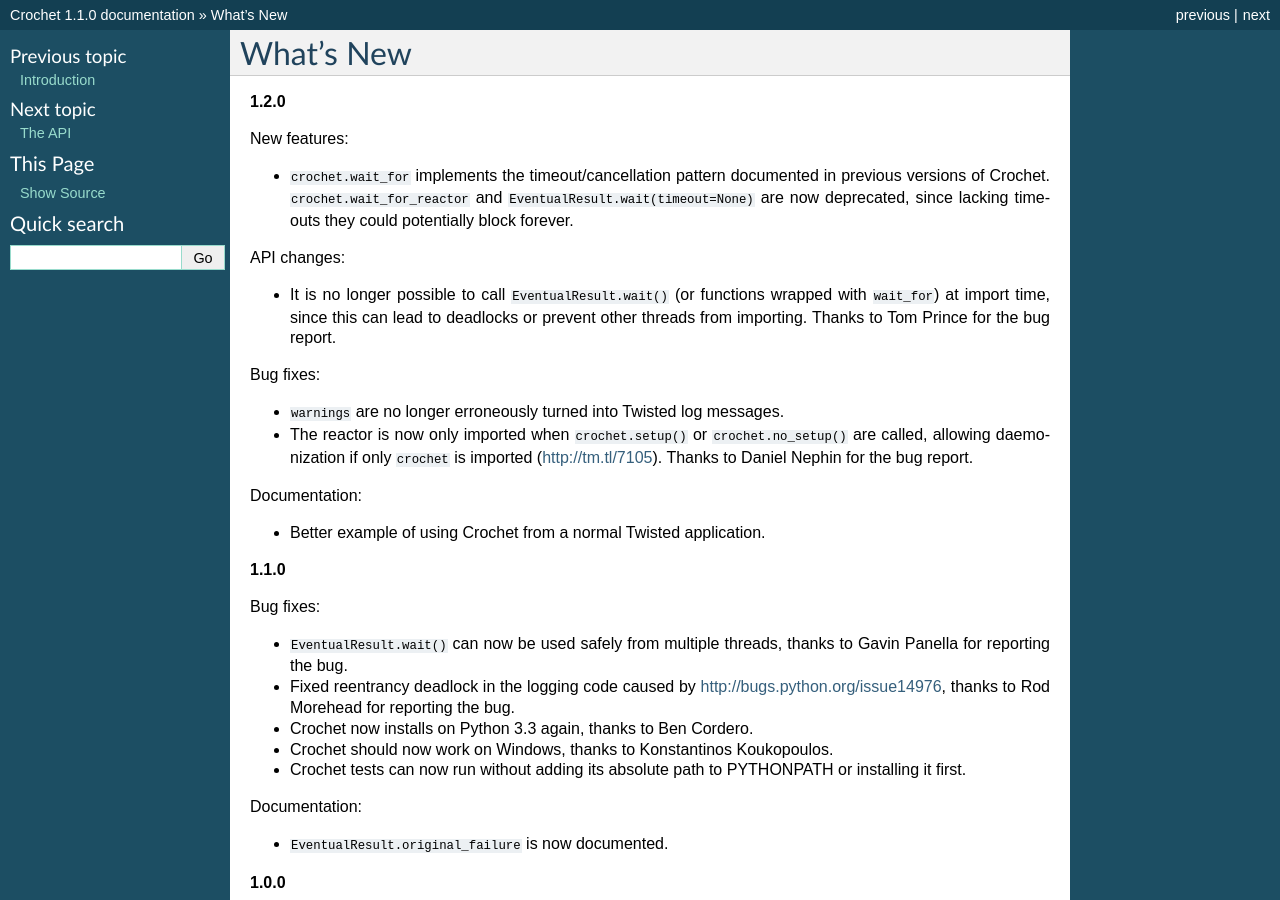
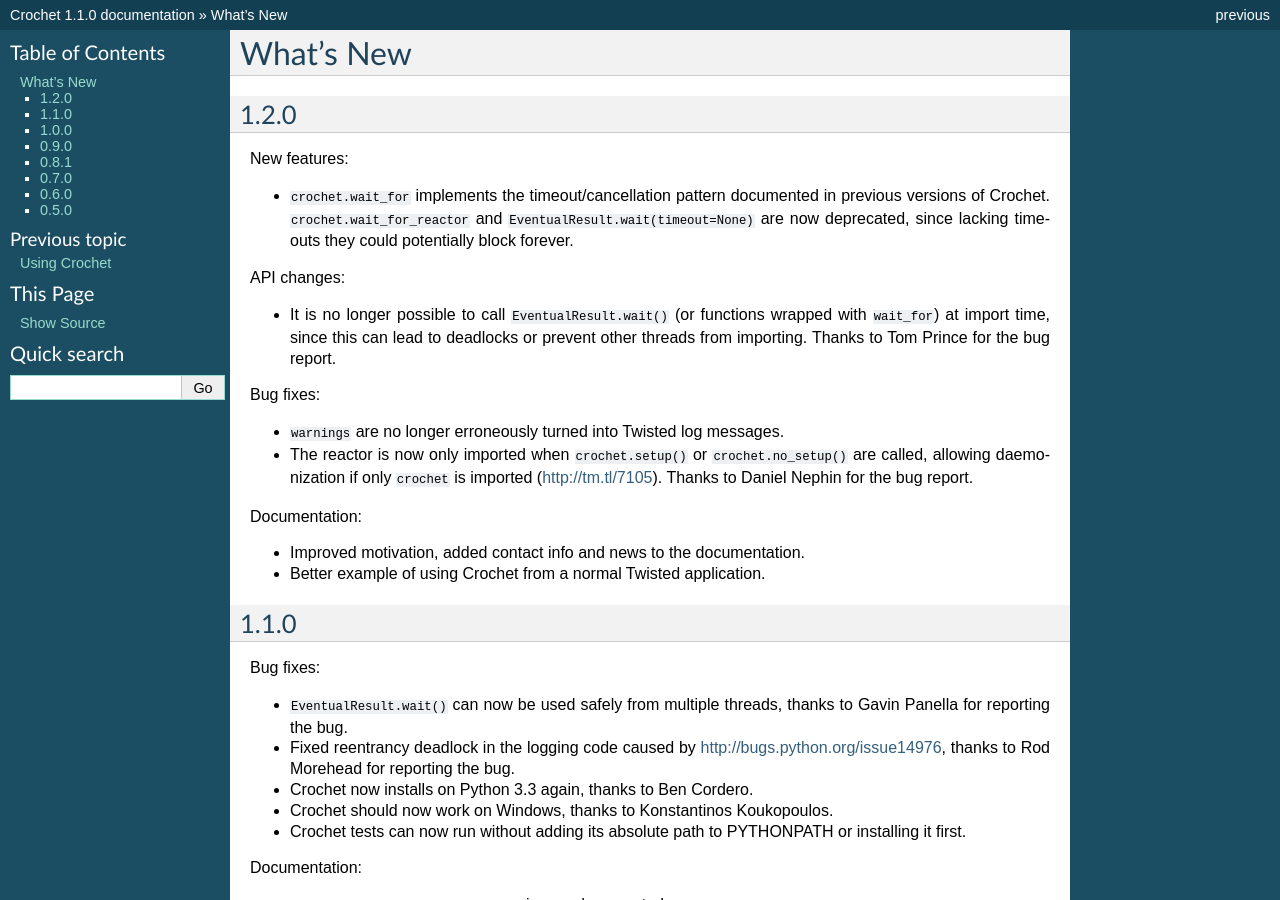
Before and after one commit to itamarst/crochet, a Sphinx documentation site: the page built from docs/news.rst, in a window 1280 px wide and 900 px high. Built offline with Sphinx 7.4.7, drawn with Linux system fonts in a browser that asks for light colours.

Commit message:
Merge README into documentation so basic information is included in the latter and to reduce duplication.

```diff
--- a/docs/news.rst
+++ b/docs/news.rst
@@ -1,8 +1,8 @@
 What's New
-----------
+==========
 
-**1.2.0**
-
+1.2.0
+^^^^^
 New features:
 
 * ``crochet.wait_for`` implements the timeout/cancellation pattern documented
@@ -26,10 +26,11 @@
 
 Documentation:
 
+* Improved motivation, added contact info and news to the documentation.
 * Better example of using Crochet from a normal Twisted application.
 
-**1.1.0**
-
+1.1.0
+^^^^^
 Bug fixes:
 
 * ``EventualResult.wait()`` can now be used safely from multiple threads,
@@ -46,8 +47,8 @@
 
 * ``EventualResult.original_failure`` is now documented.
 
-**1.0.0**
-
+1.0.0
+^^^^^
 Documentation:
 
 * Added section on use cases and alternatives. Thanks to Tobias Oberstein for
@@ -62,8 +63,8 @@
 * Blocking calls are interrupted earlier in the shutdown process, to reduce
   scope for deadlocks. Thanks to rmorehead for bug report.
 
-**0.9.0**
-
+0.9.0
+^^^^^
 New features:
 
 * Expanded and much improved documentation, including a new section with
@@ -86,19 +87,19 @@
 
 .. _Twisted ticket 6378: http://tm.tl/6738
 
-**0.8.1**
-
+0.8.1
+^^^^^
 * ``EventualResult.wait()`` now raises error if called in the reactor thread,
   thanks to David Buchmann.
 * Unittests are now included in the release tarball.
 * Allow Ctrl-C to interrupt ``EventualResult.wait(timeout=None)``.
 
-**0.7.0**
-
+0.7.0
+^^^^^
 * Improved documentation.
 
-**0.6.0**
-
+0.6.0
+^^^^^
 * Renamed ``DeferredResult`` to ``EventualResult``, to reduce confusion with
   Twisted's ``Deferred`` class. The old name still works, but is deprecated.
 * Deprecated ``@in_reactor``, replaced with ``@run_in_reactor`` which doesn't
@@ -108,6 +109,6 @@
 * Added more examples.
 * ``setup.py sdist`` should work now.
 
-**0.5.0**
-
+0.5.0
+^^^^^
 * Initial release.
```
Also changed, not shown: README.rst (+38 -14 lines), docs/index.rst (+4 -9 lines), docs/introduction.rst (+11 -49 lines).
